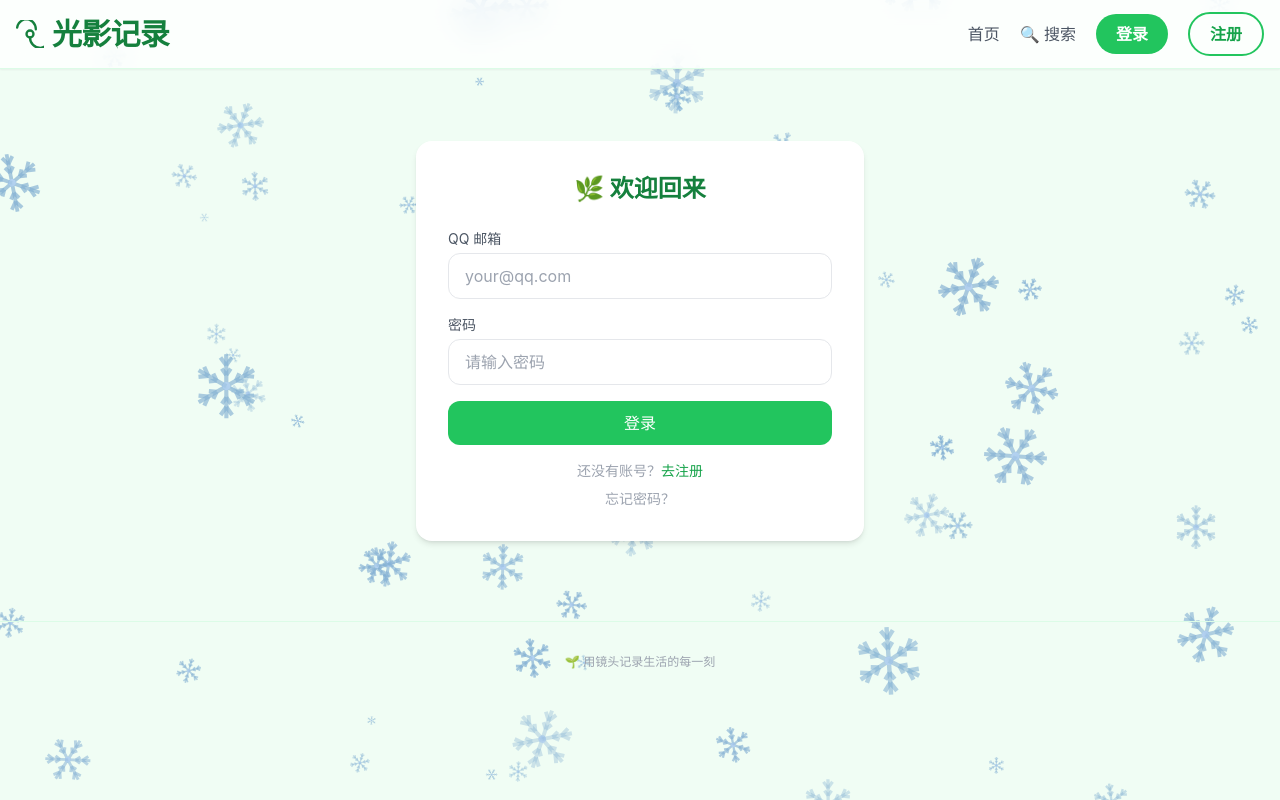
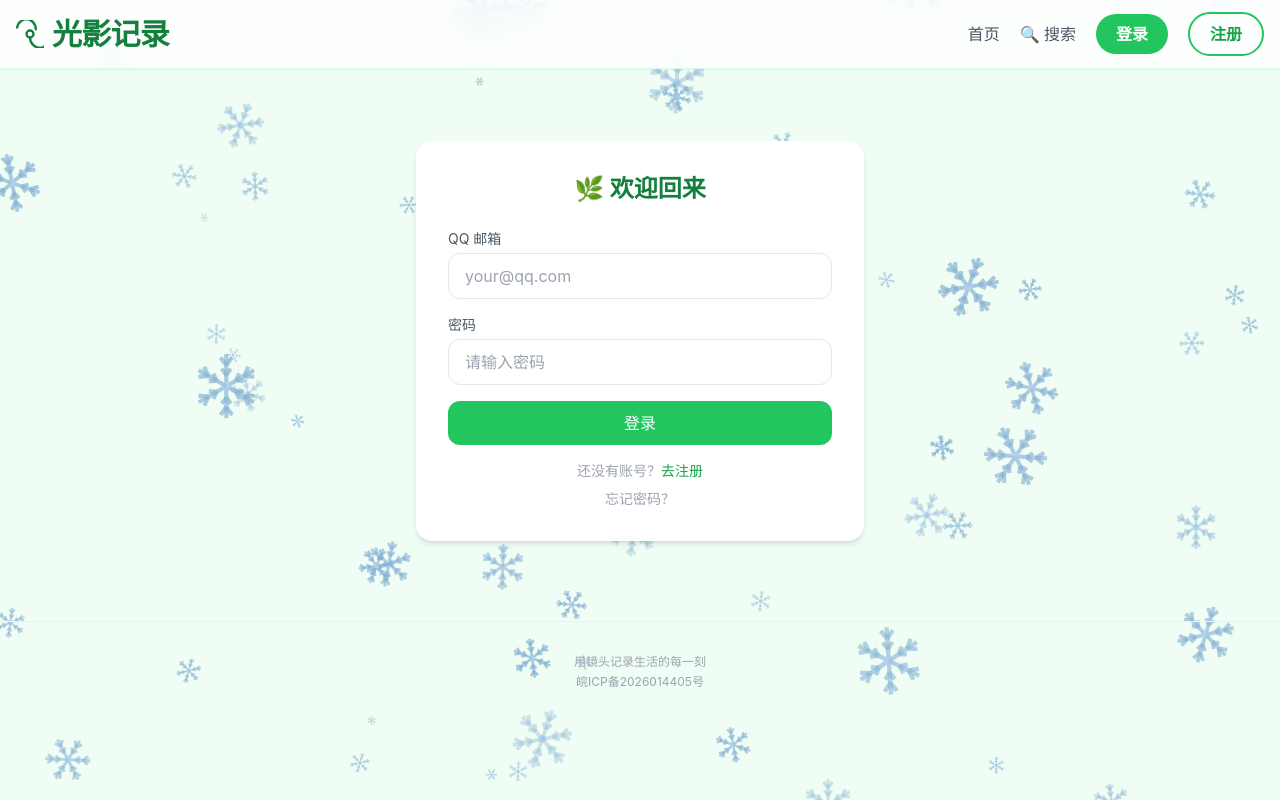
Before and after one commit to 1204940764/web-study, a Flask app: a page that uses app/templates/base.html in a window 1280 px wide. Run offline with Flask 3, Linux system fonts and the light colour scheme; some libraries are stand-ins or nearby versions.

Commit message:
feat: add ICP record number to footer
Co-Authored-By: Claude Opus 4.7 <noreply@anthropic.com>

```diff
--- a/app/templates/base.html
+++ b/app/templates/base.html
@@ -96,7 +96,10 @@
 
     <!-- 页脚 -->
     <footer class="text-center text-gray-400 text-xs py-8 border-t border-green-100 mt-12" style="z-index:1;position:relative;">
-        <p>🌱 用镜头记录生活的每一刻</p>
+        <p>用镜头记录生活的每一刻</p>
+        <p class="mt-1">
+            <a href="https://beian.miit.gov.cn/" target="_blank" class="hover:text-gray-500 transition">皖ICP备2026014405号</a>
+        </p>
     </footer>
 
 <script>
```
